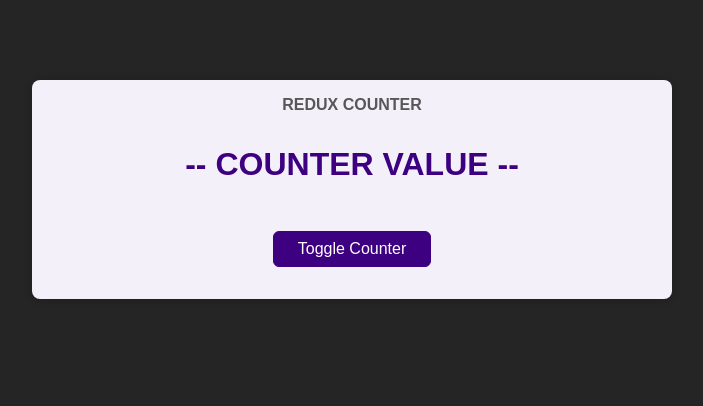
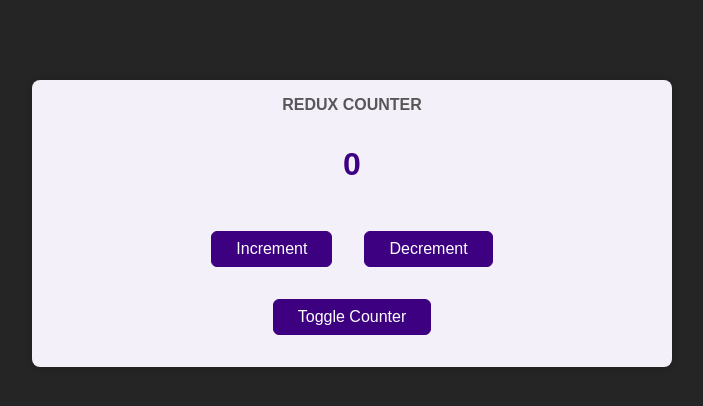
Before and after one commit to NotoriousLie/redux_tut_react, a React (Create React App) app: page / in a window 1280 px wide. Shown: the top 406 px of the page, without its empty margins (288-991 px from the left). Built offline with nearby package versions, Linux system fonts and the light colour scheme.

Commit message:
added store subscription and in/decrement buttons

```diff
--- a/src/components/Counter.js
+++ b/src/components/Counter.js
@@ -1,12 +1,28 @@
+import { useSelector, useDispatch } from "react-redux";
 import classes from './Counter.module.css';
 
 const Counter = () => {
-  const toggleCounterHandler = () => {};
+  const dispatch = useDispatch();
+  const counter = useSelector((state) => state.counter);
+
+  const incrementHandler = () => {
+    dispatch({ type: "increment" });
+  };
+
+  const decrementHandler = () => {
+    dispatch({ type: "decrement" });
+  };
+
+  const toggleCounterHandler = () => { };
 
   return (
     <main className={classes.counter}>
       <h1>Redux Counter</h1>
-      <div className={classes.value}>-- COUNTER VALUE --</div>
+      <div className={classes.value}>{counter}</div>
+      <div>
+        <button onClick={incrementHandler}>Increment</button>
+        <button onClick={decrementHandler}>Decrement</button>
+      </div>
       <button onClick={toggleCounterHandler}>Toggle Counter</button>
     </main>
   );
```
